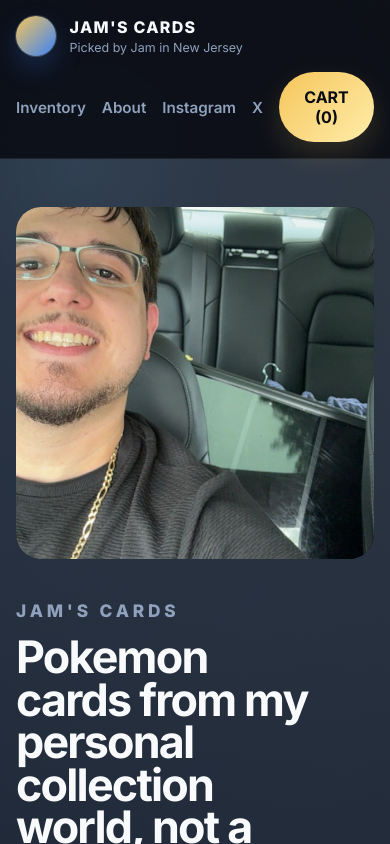
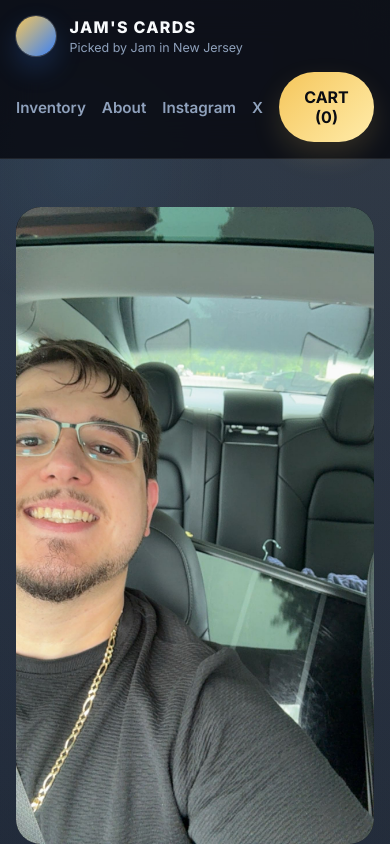
Before and after one commit to cardmanjam/cardmanjam-v2, a Next.js app: page / in a window 390 px wide. Shown: the top 844 px of the page. Built offline with nearby package versions, Linux system fonts and the light colour scheme; no server answers; the database is empty.

Commit message:
Fix homepage portrait crop

```diff
--- a/app/globals.css
+++ b/app/globals.css
@@ -145,9 +145,9 @@
 }
 .hero-portrait {
   width: 100%;
-  height: min(32rem, 62vh);
-  object-fit: cover;
-  object-position: 30% 62%;
+  height: auto;
+  object-fit: contain;
+  object-position: center top;
   background: var(--bg);
   border-radius: 1.55rem;
   display: block;
@@ -542,7 +542,7 @@
   .hunt-section { grid-template-columns: 1fr; }
   .hero { padding-top: 4.2rem; }
   .hero-visual { order: -1; }
-  .hero-portrait { height: min(24rem, 50vh); object-position: 30% 62%; }
+  .hero-portrait { height: auto; object-position: center top; }
   .about-portrait { min-height: 320px; object-position: 30% 68%; }
   .hunt-visual { min-height: 220px; }
   .feature-grid, .benefit-grid { grid-template-columns: 1fr 1fr; }
@@ -559,7 +559,7 @@
   .header-shell { flex-wrap: wrap; }
   .nav { width: 100%; justify-content: space-between; }
   .hero { padding-top: 3rem; }
-  .hero-portrait { height: min(22rem, 46vh); object-position: 30% 62%; }
+  .hero-portrait { height: auto; object-position: center top; }
   .about-portrait { min-height: 280px; object-position: 30% 68%; }
   .hunt-section { gap: 1.25rem; }
   .hunt-visual { min-height: 190px; }
```
